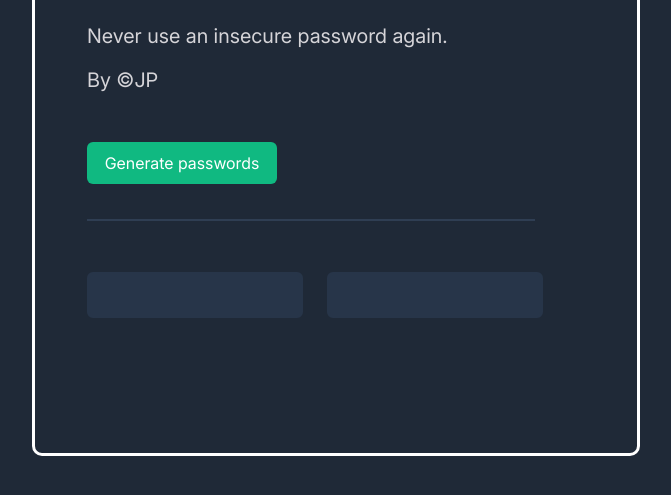
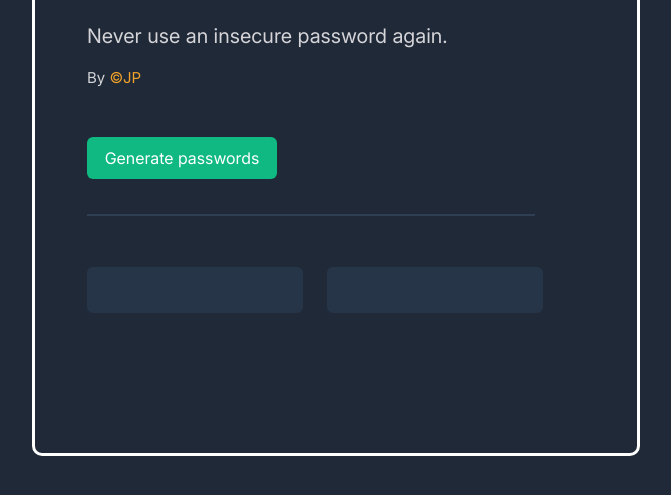
Before and after one commit to Honzeenek/Password-Generator, a plain HTML site: page index.html in a window 1280 px wide. Shown: the part 215-710 px from the top of the page, without its empty margins (304-975 px from the left). Drawn offline with Linux system fonts and the light colour scheme.

Commit message:
Updated css

```diff
--- a/index.css
+++ b/index.css
@@ -28,6 +28,17 @@ header h1 {
     color: #ffff;
 }
 
+#author-tag {
+    font-size: 15;
+}
+
+#P-letter {
+    color: blue;
+}
+
+#author-tag span {
+    color: #F1A22A;
+}
 header p {
     width: 372;
     color: D5D4D8;
```
